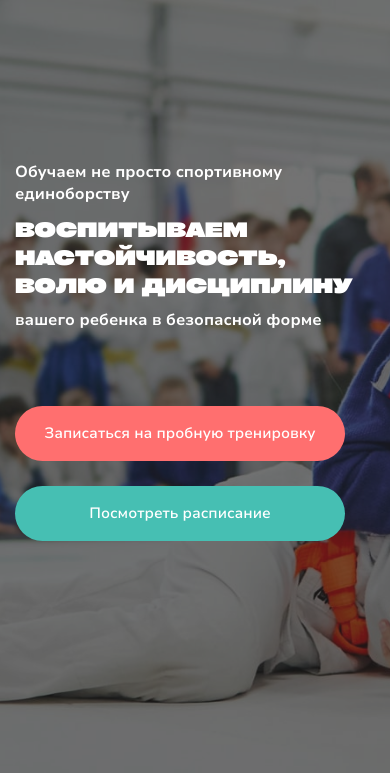
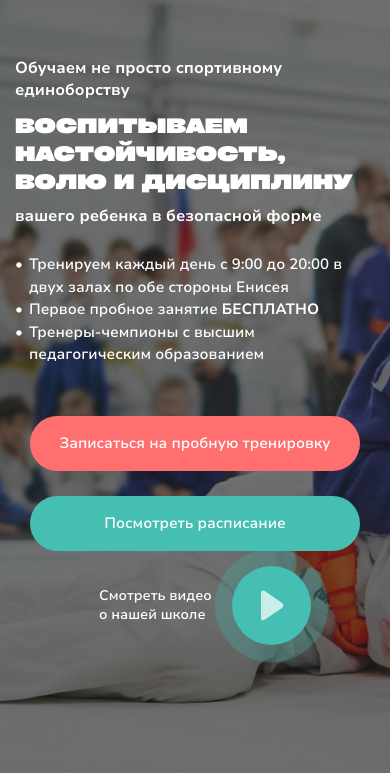
Before and after one commit to GrinCaseCode/davinci, a plain HTML site: page index.html in a window 390 px wide. Shown: the part 71-844 px from the top of the page. Drawn offline with nearby package versions, Linux system fonts and the light colour scheme; files whose address does not match are found by name.

Commit message:
Add files via upload

```diff
--- a/css/media.css
+++ b/css/media.css
@@ -333,16 +333,10 @@ display: none;
 		padding: 0 15px;
 		margin-top: 25px;
 	}
-.billbord .list-page {
-	display: none;
+	.billbord__buttons {
+		padding-top: 25px;
 	}
-.billbord__buttons {
-    padding-top: 50px;
-}
-.billbord__buttons .video-main {
-	top: 15px;
-	display: none;
-}
+
 	.billbord__wrapper {
 		min-height: 660px;
 	}
@@ -370,6 +364,19 @@ display: none;
 	}
 	.title-section {
 		margin-bottom: 20px;
+	}
+	.billbord__buttons .video-main {
+		position: relative;
+		margin-top: 15px;
+	}
+	.billbord__buttons .video-main__text {
+		display: block;
+	}
+	.billbord__buttons {
+		align-items: center;
+	}
+	.video-main__text {
+		margin-right: 20px;
 	}
 }
 
```
Also changed, not shown: css/main.css (indentation only). Lines whose indentation alone changed are shown as unchanged.
